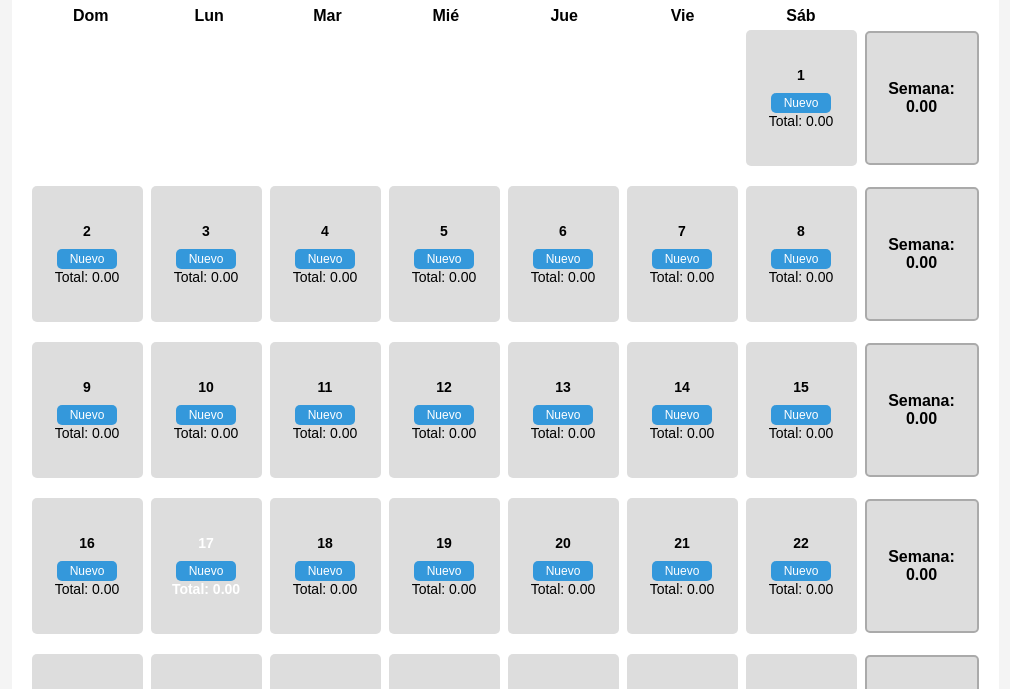
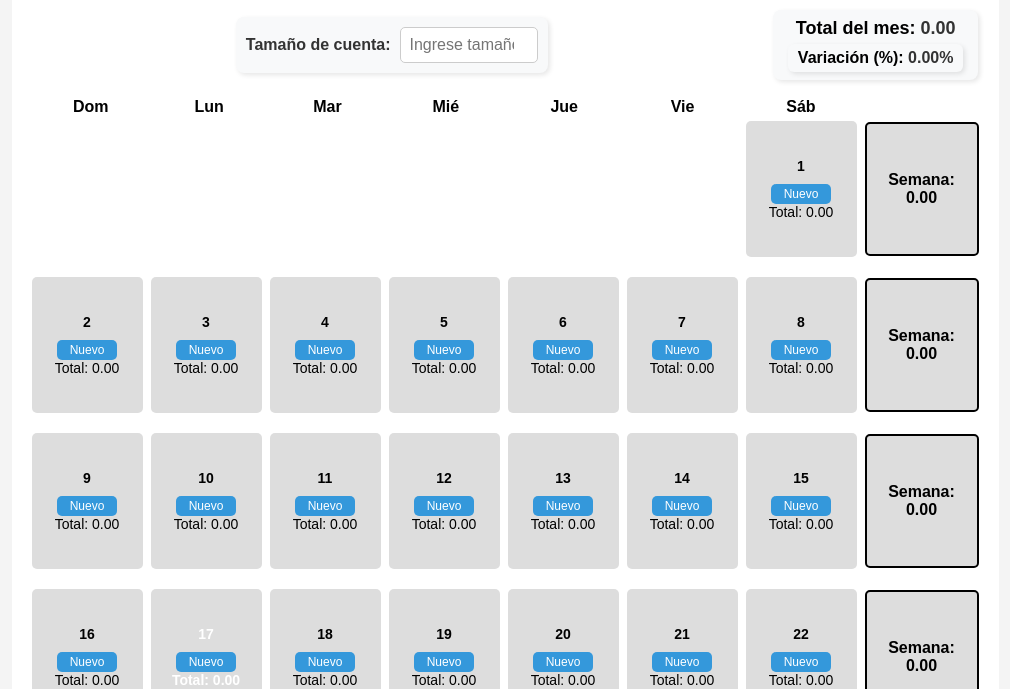
Before and after one commit to oredator/CalendarioBySerna-v-4.0, a plain HTML site: page index.html in a window 1280 px wide. Shown: the part 111-800 px from the top of the page, without its empty margins (135-1145 px from the left). Drawn offline with Linux system fonts and the light colour scheme.

Commit message:
Update index.html

```diff
--- a/index.html
+++ b/index.html
@@ -303,10 +303,77 @@ html, body {
     border: 2px solid #aaa;
 }
 
+/*Estilos apra el contenedor de cuenta*/
+.account-size-container {
+    display: flex;
+    align-items: center;
+    justify-content: center;
+    gap: 10px;
+    background-color: #f8f9fa; /* Color de fondo suave */
+    padding: 10px;
+    border-radius: 8px;
+    margin: 10px auto;
+    width: fit-content;
+    box-shadow: 2px 2px 5px rgba(0, 0, 0, 0.1);
+}
+
+.account-size-container label {
+    font-size: 16px;
+    font-weight: bold;
+    color: #333;
+}
+
+#account-size {
+    padding: 8px;
+    font-size: 16px;
+    width: 120px;
+    border: 1px solid #ccc;
+    border-radius: 5px;
+    transition: all 0.3s ease;
+    text-align: center;
+}
+
+#account-size:focus {
+    border-color: #007bff;
+    box-shadow: 0px 0px 5px rgba(0, 123, 255, 0.5);
+    outline: none;
+}
+/*Estilos apra el contenedor de suma total mes*/
+
+.account-summary {
+    display: flex;
+    align-items: center;
+    justify-content: center;
+    gap: 20px;
+    margin-bottom: 15px;
+}
+
+.monthly-total-container {
+    font-size: 18px;
+    font-weight: bold;
+    background-color: #f8f9fa;
+    padding: 8px 15px;
+    border-radius: 8px;
+    box-shadow: 2px 2px 5px rgba(0, 0, 0, 0.1);
+}
+
+/*Porcentaje*/
+.monthly-percentage-container {
+    font-size: 16px;
+    font-weight: bold;
+    margin-top: 5px;
+    text-align: center;
+    background-color: #f8f9fa;
+    padding: 5px 10px;
+    border-radius: 6px;
+    box-shadow: 2px 2px 5px rgba(0, 0, 0, 0.1);
+}
+
 
     </style>
 </head>
 <body>
+
 
 <div class="calendar-container">
     <div class="calendar-header">
@@ -314,6 +381,25 @@ html, body {
         <h2 id="month-year"></h2>
         <button onclick="changeMonth(1)">➡</button>
     </div>
+
+
+    <div class="account-summary">
+        <div class="account-size-container">
+            <label for="account-size">Tamaño de cuenta:</label>
+            <input type="number" id="account-size" placeholder="Ingrese tamaño de cuenta" min="1" step="1">
+        </div>
+        <div class="monthly-total-container">
+            <span>Total del mes:</span>
+            <span id="monthly-total">0.00</span>
+            <div class="monthly-percentage-container">
+                <span>Variación (%):</span>
+                <span id="monthly-percentage">0%</span>
+            </div>
+        </div>
+    </div>
+
+
+
     <div class="days-of-week">
         <div>Dom</div><div>Lun</div><div>Mar</div><div>Mié</div><div>Jue</div><div>Vie</div><div>Sáb</div>
     </div>
@@ -433,7 +519,7 @@ function addSelectPair(container, month, year, day, savedValues = { asset: "", r
 
     let ratioInput = document.createElement("input");
     ratioInput.type = "number";
-    ratioInput.placeholder = "Ingrese ratio";
+    ratioInput.placeholder = "Ingrese monto";
     ratioInput.value = savedValues.ratio || "";
     ratioInput.min = "-9999";  // Permitir números negativos
     ratioInput.step = "0.01";  // Precisión de dos decimales
@@ -504,11 +590,6 @@ function addSelectPair(container, month, year, day, savedValues = { asset: "", r
 
     updateTotalRatio(container, month, year, day);
 }
-
-
-
-
-
 
 function saveDaySelections(month, year, day, container) {
     let selections = [...container.children].map(pair => ({
@@ -582,10 +663,30 @@ function openImageModal(imageSrc) {
     updateWeeklyTotals(month, year);
 }
 
+function saveAccountSize() {
+    let accountSize = document.getElementById("account-size").value;
+    localStorage.setItem("accountSize", accountSize);
+}
+
+function loadAccountSize() {
+    let accountSizeInput = document.getElementById("account-size");
+    let savedSize = localStorage.getItem("accountSize");
+
+    if (savedSize) {
+        accountSizeInput.value = savedSize;
+    }
+}
+
+// Cargar tamaño de cuenta al inicio
+document.addEventListener("DOMContentLoaded", loadAccountSize);
+
+// Guardar automáticamente cuando cambia el valor
+document.getElementById("account-size").addEventListener("input", saveAccountSize);
 
 
 function updateWeeklyTotals(month, year) {
     let weekContainers = document.querySelectorAll(".week-container");
+    let monthTotal = 0; // Variable para la suma total del mes
 
     weekContainers.forEach(weekContainer => {
         let weekTotal = 0;
@@ -603,20 +704,54 @@ function updateWeeklyTotals(month, year) {
         if (weekTotalElement) {
             weekTotalElement.textContent = `Semana: ${weekTotal.toFixed(2)}`;
 
-            // Remover clases previas
-            weekTotalElement.classList.remove("positive-week", "negative-week", "neutral-week");
-
-            // Aplicar color según el total
+            // Cambiar color según el resultado
             if (weekTotal > 0) {
-                weekTotalElement.classList.add("positive-week");
+                weekTotalElement.style.backgroundColor = "#c8f7c5"; // Verde claro
             } else if (weekTotal < 0) {
-                weekTotalElement.classList.add("negative-week");
+                weekTotalElement.style.backgroundColor = "#f7c5c5"; // Rojo claro
             } else {
-                weekTotalElement.classList.add("neutral-week");
+                weekTotalElement.style.backgroundColor = "#ddd"; // Gris neutro
             }
         }
+
+        monthTotal += weekTotal; // Sumar al total del mes
     });
+
+    // Actualizar el total del mes en la interfaz
+    let monthlyTotalElement = document.getElementById("monthly-total");
+    if (monthlyTotalElement) {
+        monthlyTotalElement.textContent = `${monthTotal.toFixed(2)}`;
+
+        // Cambiar color del total del mes según el resultado
+        if (monthTotal > 0) {
+            monthlyTotalElement.style.color = "#2E7D32"; // Verde oscuro
+        } else if (monthTotal < 0) {
+            monthlyTotalElement.style.color = "#C62828"; // Rojo oscuro
+        } else {
+            monthlyTotalElement.style.color = "#333"; // Color neutro
+        }
+    }
+
+    // Calcular y actualizar el porcentaje de variación
+    let accountSize = parseFloat(document.getElementById("account-size").value) || 1; // Evita dividir por 0
+    let percentage = (monthTotal / accountSize) * 100;
+    let monthlyPercentageElement = document.getElementById("monthly-percentage");
+
+    if (monthlyPercentageElement) {
+        monthlyPercentageElement.textContent = `${percentage.toFixed(2)}%`;
+
+        // Cambiar color del porcentaje según el resultado
+        if (percentage > 0) {
+            monthlyPercentageElement.style.color = "#2E7D32"; // Verde oscuro
+        } else if (percentage < 0) {
+            monthlyPercentageElement.style.color = "#C62828"; // Rojo oscuro
+        } else {
+            monthlyPercentageElement.style.color = "#333"; // Color neutro
+        }
+    }
 }
+
+
 
 
     function changeMonth(step) {
```
